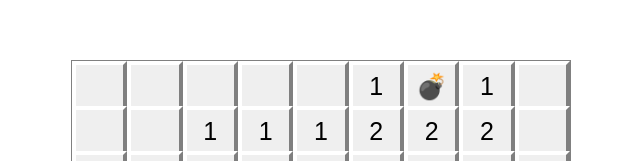
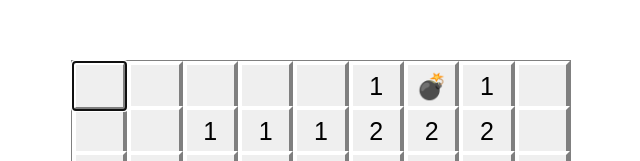
Before and after one commit to perpetualgrimace/minesweeper-test, a React (Create React App) app: page / in a window 1280 px wide. Shown: the part 114-275 px from the top of the page, without its empty margins (319-959 px from the left). Built offline with nearby package versions, Linux system fonts and the light colour scheme.

Commit message:
autofocuses first button, styles outline

```diff
--- a/src/App.css
+++ b/src/App.css
@@ -38,10 +38,16 @@ body {
 	border: 1px solid gray;
 }
 
+.ms-tile:focus {
+	z-index: 1;
+	outline: 2px solid cornflower;
+}
+
 .ms-message {
 	position: absolute;
 	left: 0;
 	right: 0;
 	bottom: 0;
 	text-align: center;
+	padding-bottom: 1em;
 }
--- a/src/App.jsx
+++ b/src/App.jsx
@@ -210,9 +210,10 @@ export default class App extends Component {
             	className={`ms-tile${tile.clicked ? ' is-clicked' : ''}`}
             	onClick={() => this.handleClick(tile, i)}
             	key={`${tile.row} : ${tile.col}`}
+            	autoFocus={i === 0}
             >
               <span className={debug ? '' : 'u-visually-hidden'}>
-                row {tile.row}, column {tile.col}, {tile.clicked ? 'clicked' : 'unclicked'}
+                row {tile.row}, column {tile.col}, {tile.clicked ? `clicked, ${tile.adjacentMines} adjacent mines` : 'unclicked'},
               </span>
               {tile.mine
               	? tile.clicked || gameOver ? '💥' : '💣'
```
